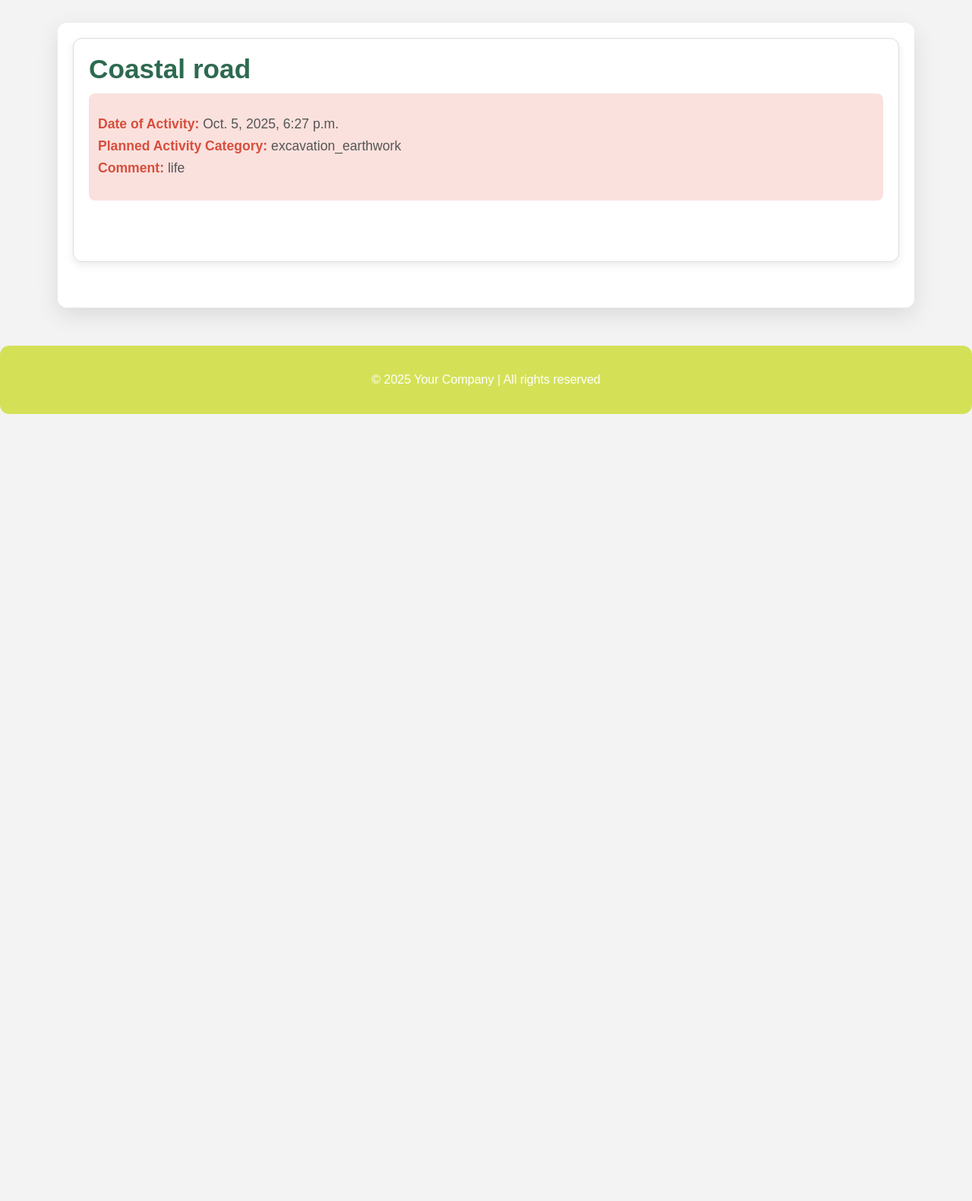
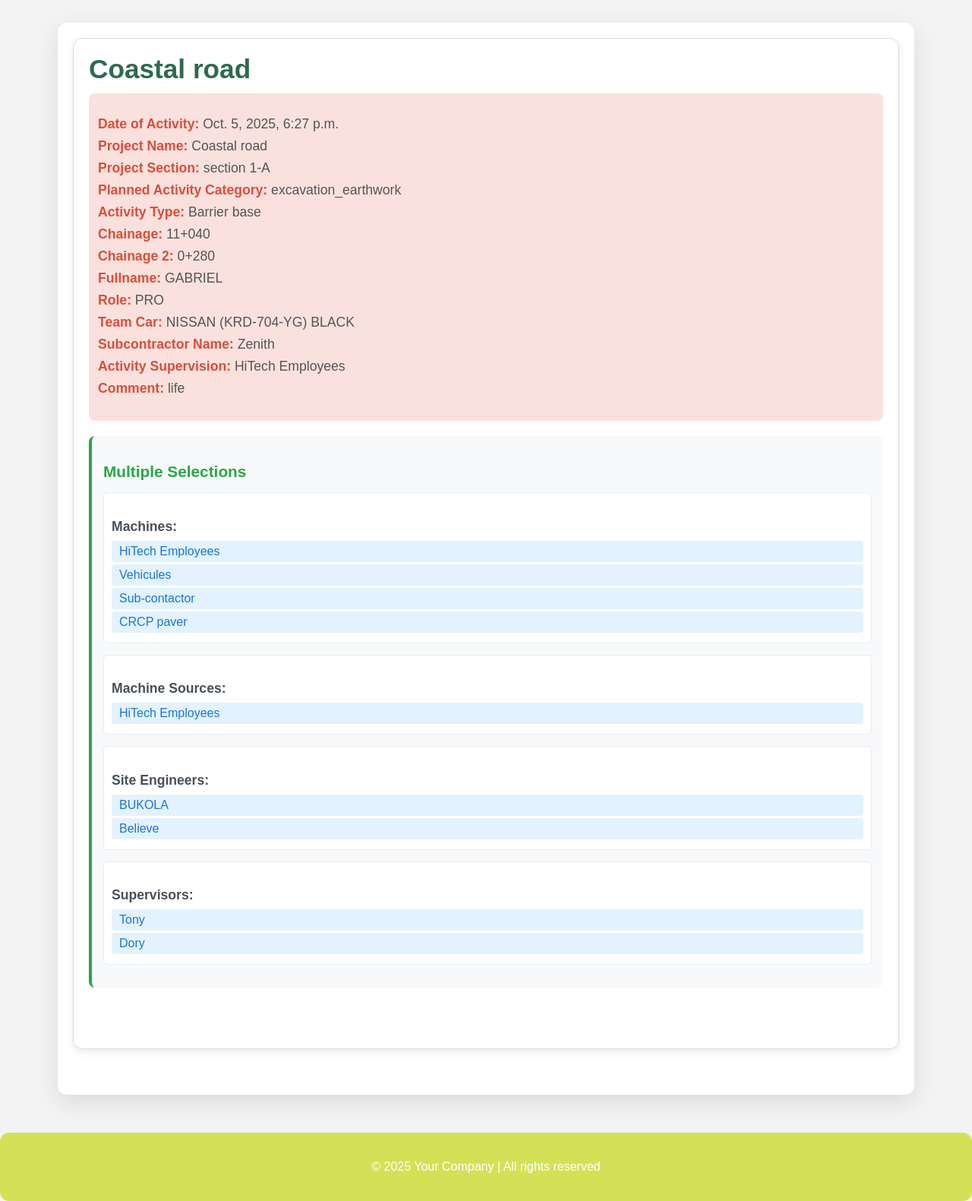
Before and after one commit to wole-abraham/survery123, a Django app: page /report/ in a window 1280 px wide. Shown: the whole page at 76% size. Before the commit the page ends 545 px from the top, so only its background shows below. Run offline with Django 5.2, Linux system fonts and the light colour scheme; data comes from the database, SQL or seed files in the repository; both versions use the stored data as it was after the commit; some libraries are stand-ins or nearby versions.

Commit message:
commited

```diff
--- a/activities_report/models.py
+++ b/activities_report/models.py
@@ -19,8 +19,8 @@ class Activities(models.Model):
     supervisors = models.JSONField(default=list, null=True)
     party = models.CharField(choices=choices.party, max_length=100, null=True)
     supervision = models.CharField(choices=choices.party, max_length=100, null=True)
-    machines = models.CharField(choices=choices.machines, max_length=100, null=True)
-    machines_source = models.CharField(choices=choices.sources, max_length=100, null=True)
+    machines = models.JSONField(default=list, null=True)
+    machines_source = models.JSONField(default=list, null=True)
     team_car = models.CharField(choices=choices.team_cars, max_length=50, null=True)
     subcontractor_name = models.CharField(choices=choices.subcontractor_names, max_length=50, null=True)
 
@@ -39,4 +39,4 @@ class ActivityVideo(models.Model):
     video = models.FileField(upload_to='videos/')
 
     def __str__(self):
-        return f"Video for {sel} {self.activity.project_name} - {self.activity.date_of_activity}"
+        return f"Video for {self.activity.project_name} - {self.activity.date_of_activity}"
--- a/activities_report/templates/survey/view_reports.html
+++ b/activities_report/templates/survey/view_reports.html
@@ -100,6 +100,50 @@
             box-shadow: 0 4px 12px rgba(0, 0, 0, 0.1);
         }
 
+        /* Multiple Selections Styling */
+        .report-section {
+            margin: 20px 0;
+            padding: 15px;
+            background-color: #f8f9fa;
+            border-radius: 8px;
+            border-left: 4px solid #28a745;
+        }
+
+        .report-section h3 {
+            color: #28a745;
+            margin-bottom: 15px;
+            font-size: 1.3em;
+        }
+
+        .selection-group {
+            margin-bottom: 15px;
+            padding: 10px;
+            background-color: white;
+            border-radius: 6px;
+            border: 1px solid #e9ecef;
+        }
+
+        .selection-group h4 {
+            color: #495057;
+            margin-bottom: 8px;
+            font-size: 1.1em;
+        }
+
+        .selection-group ul {
+            list-style: none;
+            padding: 0;
+            margin: 0;
+        }
+
+        .selection-group li {
+            padding: 5px 10px;
+            margin: 3px 0;
+            background-color: #e3f2fd;
+            border-radius: 4px;
+            color: #1976d2;
+            font-weight: 500;
+        }
+
         /* Footer Styling (for additional info or links) */
         footer {
             text-align: center;
@@ -121,9 +165,72 @@
             <div class="report-header">
                 <ul class="report-details">
                     <li><strong>Date of Activity:</strong> {{ report.date_of_activity }}</li>
+                    <li><strong>Project Name:</strong> {{ report.project_name }}</li>
+                    <li><strong>Project Section:</strong> {{ report.project_section }}</li>
                     <li><strong>Planned Activity Category:</strong> {{ report.planned_activity_category }}</li>
+                    <li><strong>Activity Type:</strong> {{ report.activity_type }}</li>
+                    <li><strong>Chainage:</strong> {{ report.chainage }}</li>
+                    <li><strong>Chainage 2:</strong> {{ report.chainage2 }}</li>
+                    <li><strong>Fullname:</strong> {{ report.fullname }}</li>
+                    <li><strong>Role:</strong> {{ report.role }}</li>
+                    <li><strong>Team Car:</strong> {{ report.team_car }}</li>
+                    <li><strong>Subcontractor Name:</strong> {{ report.subcontractor_name }}</li>
+                    <li><strong>Activity Supervision:</strong> {{ report.party }}</li>
                     <li><strong>Comment:</strong> {{ report.comment }}</li>
                 </ul>
+            </div>
+
+            <!-- Multiple Selections Display -->
+            <div class="report-section">
+                <h3>Multiple Selections</h3>
+
+                <!-- Machines -->
+                {% if report.machines %}
+                <div class="selection-group">
+                    <h4>Machines:</h4>
+                    <ul>
+                        {% for machine in report.machines %}
+                            <li>{{ machine }}</li>
+                        {% endfor %}
+                    </ul>
+                </div>
+                {% endif %}
+
+                <!-- Machine Sources -->
+                {% if report.machines_source %}
+                <div class="selection-group">
+                    <h4>Machine Sources:</h4>
+                    <ul>
+                        {% for source in report.machines_source %}
+                            <li>{{ source }}</li>
+                        {% endfor %}
+                    </ul>
+                </div>
+                {% endif %}
+
+                <!-- Site Engineers -->
+                {% if report.site_engineer %}
+                <div class="selection-group">
+                    <h4>Site Engineers:</h4>
+                    <ul>
+                        {% for engineer in report.site_engineer %}
+                            <li>{{ engineer }}</li>
+                        {% endfor %}
+                    </ul>
+                </div>
+                {% endif %}
+
+                <!-- Supervisors -->
+                {% if report.supervisors %}
+                <div class="selection-group">
+                    <h4>Supervisors:</h4>
+                    <ul>
+                        {% for supervisor in report.supervisors %}
+                            <li>{{ supervisor }}</li>
+                        {% endfor %}
+                    </ul>
+                </div>
+                {% endif %}
             </div>
 
             <!-- Gallery for Images -->
--- a/activities_report/views.py
+++ b/activities_report/views.py
@@ -12,13 +12,62 @@ def page(request):
         print(request.POST)
         if survey_form.is_valid():
             # Save the activity
+            activity = survey_form.save(commit=False)
 
+            # Handle team car logic
             if survey_form.cleaned_data.get('team_car_option') == 'no':
-                activity = survey_form.save(commit=False)
                 activity.team_car = None
-                activity.save()
-            else:
-                activity = survey_form.save()
+
+            # Collect multiple machines from duplicated fields
+            machines = []
+            machines_sources = []
+            for key, value in request.POST.items():
+                if key.startswith('machines_') and value:
+                    machines.append(value)
+                elif key.startswith('machines_source_') and value:
+                    machines_sources.append(value)
+
+            # Also get the original machine fields
+            if request.POST.get('machines'):
+                machines.append(request.POST.get('machines'))
+            if request.POST.get('machines_source'):
+                machines_sources.append(request.POST.get('machines_source'))
+
+            # Store machines as JSON
+            if machines:
+                activity.machines = machines
+            if machines_sources:
+                activity.machines_source = machines_sources
+
+            # Collect multiple site engineers from duplicated fields
+            site_engineers = []
+            for key, value in request.POST.items():
+                if key.startswith('site_engineer_') and value:
+                    site_engineers.append(value)
+
+            # Also get the original site_engineer field
+            if request.POST.get('site_engineer'):
+                site_engineers.append(request.POST.get('site_engineer'))
+
+            # Store site engineers as JSON
+            if site_engineers:
+                activity.site_engineer = site_engineers
+
+            # Collect multiple supervisors from duplicated fields
+            supervisors = []
+            for key, value in request.POST.items():
+                if key.startswith('supervisors_') and value:
+                    supervisors.append(value)
+
+            # Also get the original supervisors field
+            if request.POST.get('supervisors'):
+                supervisors.append(request.POST.get('supervisors'))
+
+            # Store supervisors as JSON
+            if supervisors:
+                activity.supervisors = supervisors
+
+            activity.save()
 
             # Handle photo uploads
             for file in request.FILES.getlist('photos'):
--- /dev/null
+++ b/requirements_google_drive.txt
@@ -0,0 +1,5 @@
+# Google Drive API requirements
+google-api-python-client==2.108.0
+google-auth-httplib2==0.1.1
+google-auth-oauthlib==1.1.0
+google-auth==2.23.4
```
Also changed, not shown: activities_report/forms.py (+9 -5 lines), activities_report/serializers.py (+8 -8 lines), activities_report/templates/survey/form.html (+30 -0 lines), activities_report/migrations/0001_initial.py, db.sqlite3, media/photos/wp11013547-adventure-time-bmo-wallpapers.png (added), media/photos/wp11013547-adventure-time-bmo-wallpapers_BtetJS6.png (added), media/photos/wp11013547-adventure-time-bmo-wallpapers_PlgIhMm.png (added), media/photos/wp11013547-adventure-time-bmo-wallpapers_q0quuXE.png (added), media/photos/wp2192644-bmo-wallpapers.png (added), media/photos/wp2192644-bmo-wallpapers_Kw54PZe.png (added).
